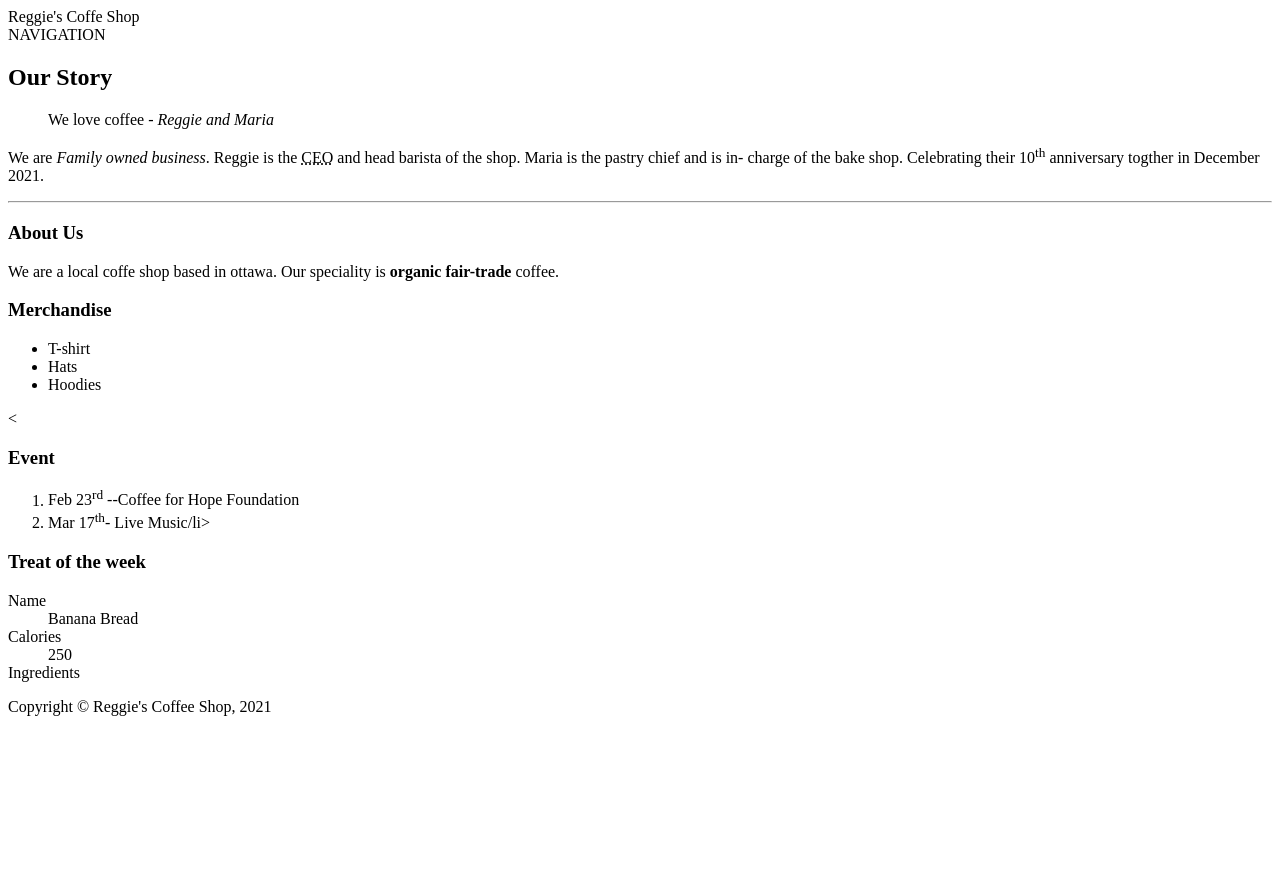
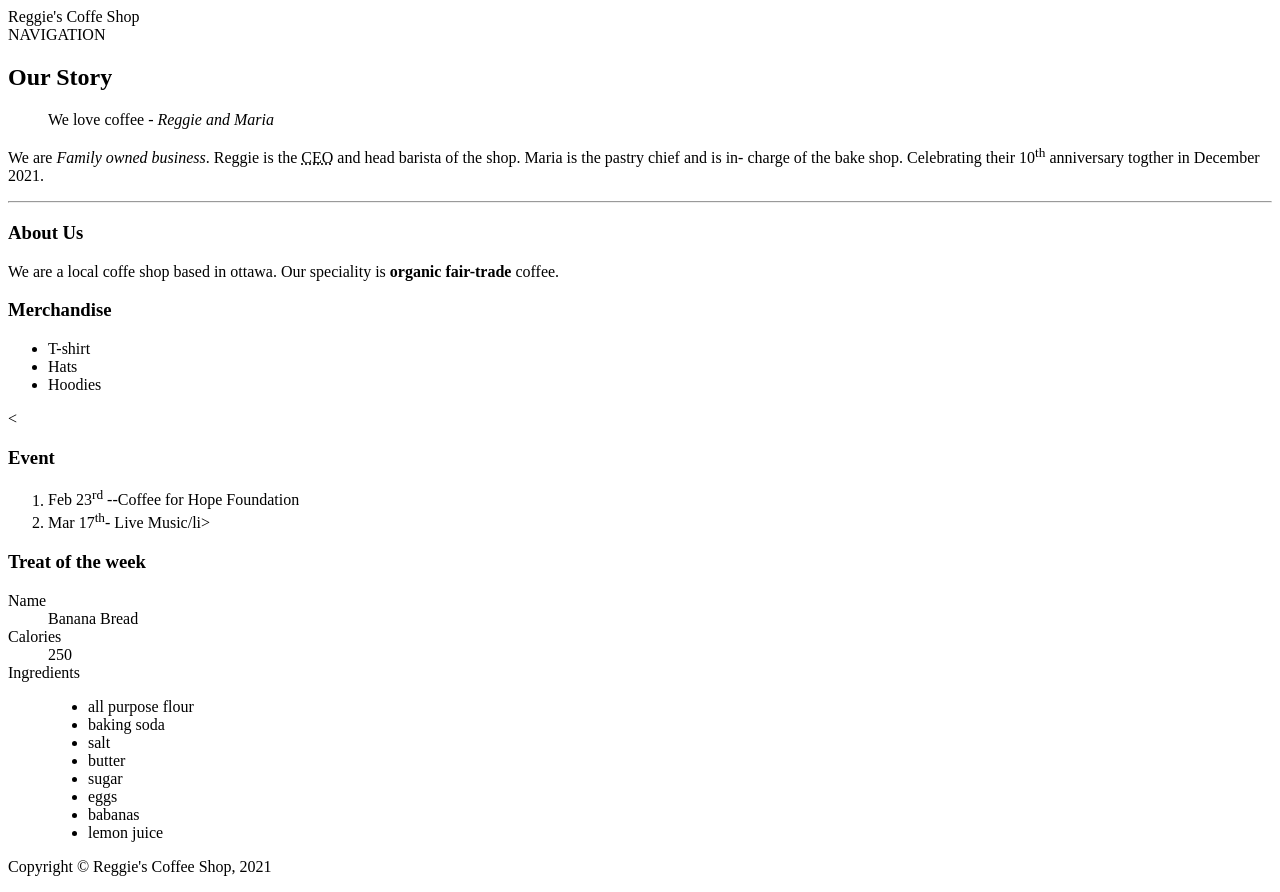
Before and after one commit to oyen0002/oyen0002.github.io, a plain HTML site: page week-3/index.html in a window 1280 px wide. Before the commit the page ends 800 px from the top, so only its background shows below. Drawn offline with Linux system fonts and the light colour scheme.

Commit message:
Adds a index.html to the project

```diff
--- a/week-3/index.html
+++ b/week-3/index.html
@@ -26,7 +26,9 @@
                  We love coffee <cite>- Reggie and Maria</cite>
              </blockquote>
              <p>
-We are <em>Family owned business</em>. Reggie is the <abbr title="Chief Executive Officer">CEO</abbr> and  head barista of the shop.  Maria is the pastry chief and is in- charge of the bake shop. Celebrating their 10<sup>th</sup> anniversary togther in December 2021.
+                 We are <em>Family owned business</em>. Reggie is the <abbr title="Chief Executive Officer">CEO</abbr>
+                 and head barista of the shop. Maria is the pastry chief and is in- charge of the bake shop. Celebrating
+                 their 10<sup>th</sup> anniversary togther in December 2021.
              </p>
              <hr>
              <section>
@@ -45,8 +47,7 @@ We are <em>Family owned business</em>. Reggie is the <abbr title="Chief Executiv
                  <li>Hoodies</li>
              </ul>
          </aside>
-    <
-    <section>
+         < <section>
              <h3>Event</h3>
              <ol>
                  <li>Feb 23<sup>rd</sup> &hyphen;-Coffee for Hope Foundation</li>
@@ -61,8 +62,21 @@ We are <em>Family owned business</em>. Reggie is the <abbr title="Chief Executiv
                  <dd>250</dd>
                  <dt>Ingredients</dt>
                  <dd>
-
+                     <ul>
+                         <li>all purpose flour </li>
+                         <li>baking soda</li>
+                         <li>salt</li>
+                         <li>butter</li>
+                         <li>sugar</li>
+                         <li>eggs</li>
+                         <li>babanas</li>
+                         <li>lemon juice</li>
+                     </ul>
+                 </dd>
+             </dl>
+             </section>
      </main>
+     <!-- ********* footer of the page ********-->
      <footer>
          <p>Copyright &copy; Reggie&apos;s Coffee Shop, 2021</p>
      </footer>
```
Lines whose indentation alone changed are shown as unchanged.
